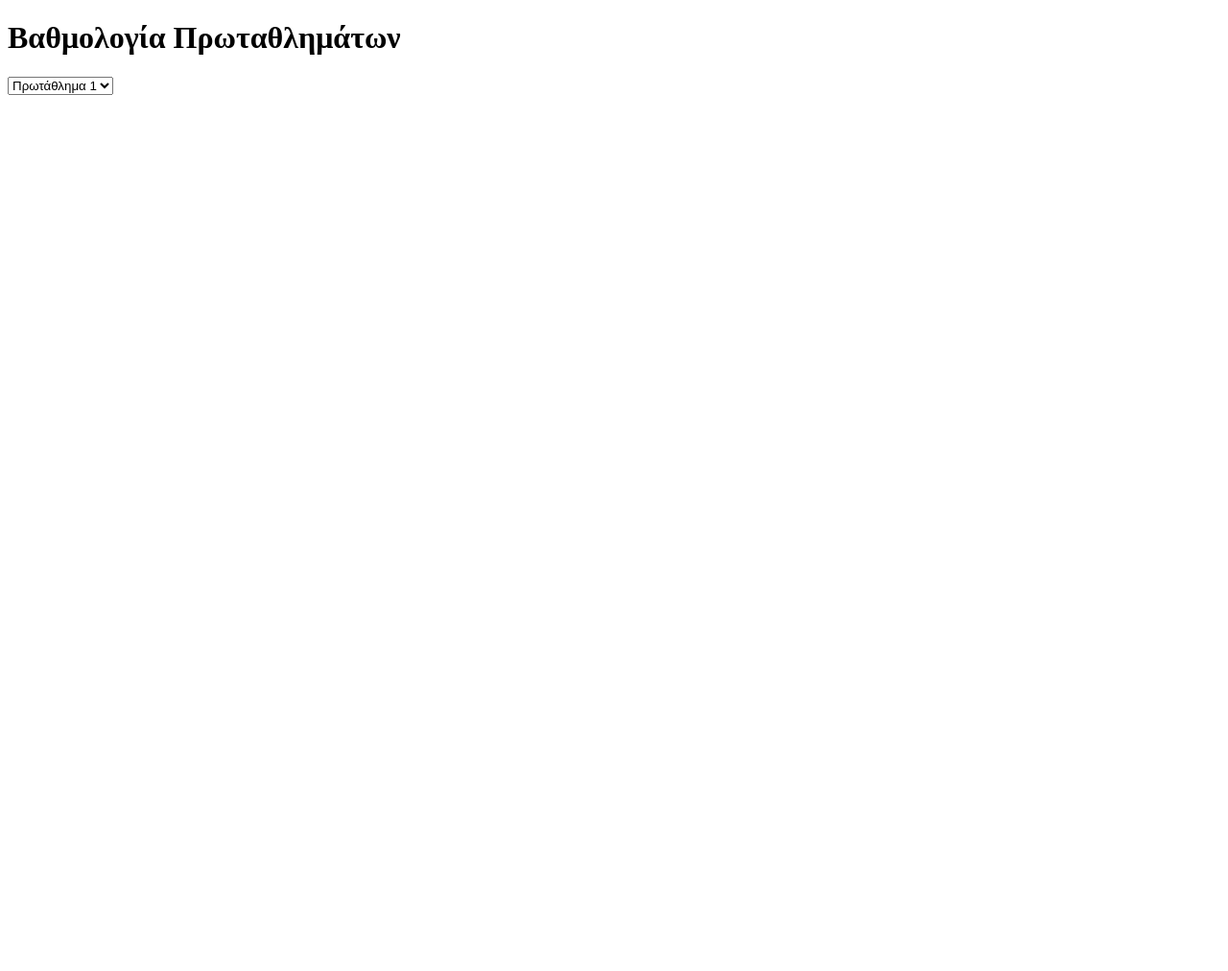
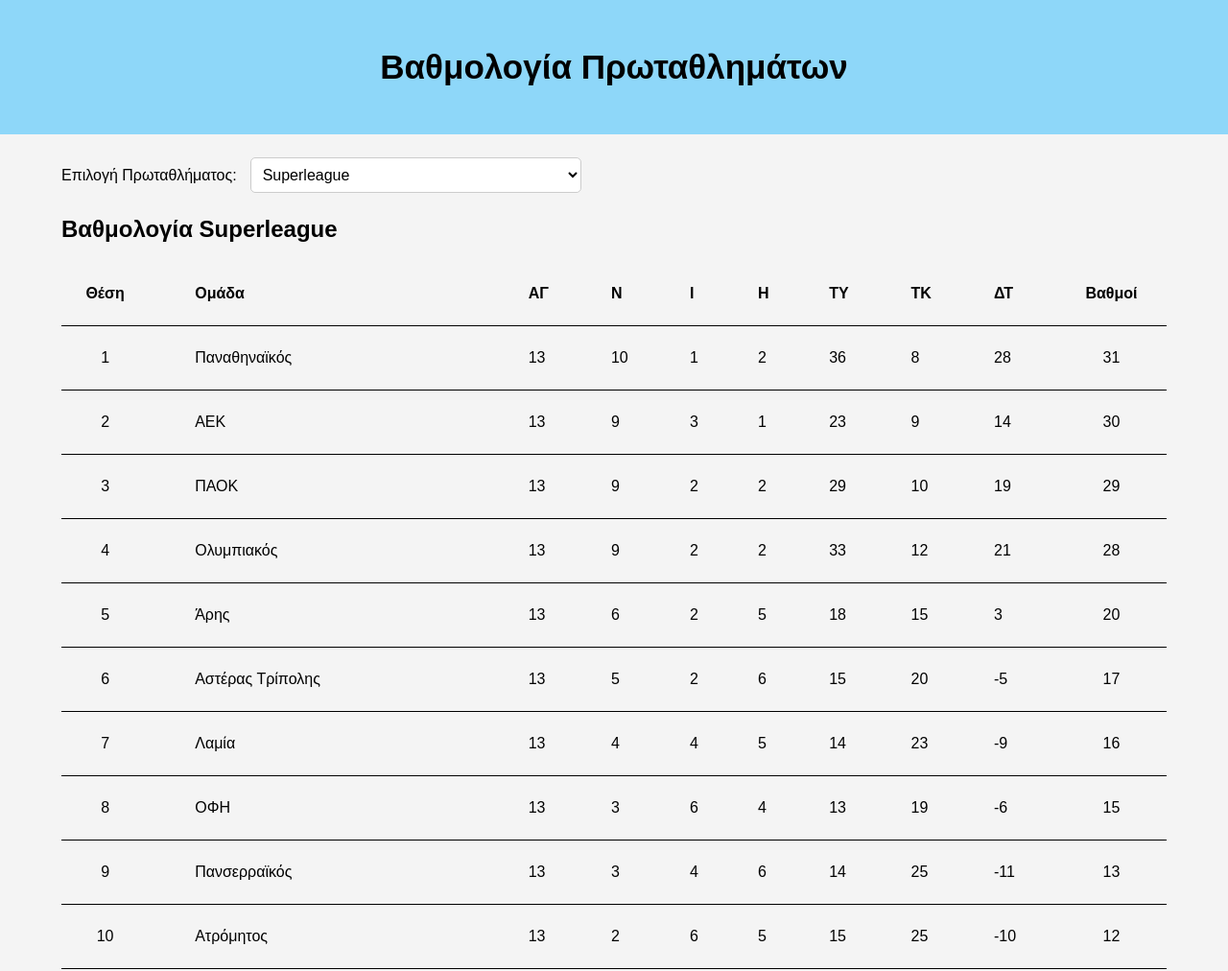
Before and after one commit to HerculesChrysanthos/football-standings, a plain HTML site: page index.html in a window 1280 px wide. Shown: the top 1012 px of the page at 96% size. Before the commit the page ends 800 px from the top, so only its background shows below. Drawn offline with Linux system fonts and the light colour scheme.

Commit message:
Add standings functionality and css

```diff
--- a/index.html
+++ b/index.html
@@ -8,14 +8,26 @@
     <link rel="stylesheet" type="text/css" href="style.css" />
     <title>Βαθμολογία Πρωταθλημάτων</title>
   </head>
-  <body>
-    <h1>Βαθμολογία Πρωταθλημάτων</h1>
+  <body onload="loadStandings()">
+    <header>
+      <h1><a href="index.html">Βαθμολογία Πρωταθλημάτων</a></h1>
+    </header>
+    <main>
+      <div id="choice">
+        <label for="championship">Επιλογή Πρωταθλήματος:</label>
+        <select id="championship" onchange="loadStandings()">
+          <option value="superleague" selected>Superleague</option>
+          <option value="bundesliga">Bundesliga</option>
+          <option value="serieA">Serie A</option>
+        </select>
+      </div>
 
-    <select id="championship" onchange="loadStandings()">
-      <option value="championship1">Πρωτάθλημα 1</option>
-      <option value="championship2">Πρωτάθλημα 2</option>
-      <!-- Add more options as needed -->
-    </select>
-    <script src="script.js"></script>
+      <div id="standings"></div>
+    </main>
+    <footer>
+      <p>Copyright &copy; <strong>Standings</strong> All Rights Reserved</p>
+    </footer>
+
+    <script type="text/javascript" src="script.js"></script>
   </body>
 </html>
--- a/script.js
+++ b/script.js
@@ -0,0 +1,47 @@
+function loadStandings() {
+  const selectedChampionship = document.getElementById('championship').value;
+  const standingsContainer = document.getElementById('standings');
+
+  fetch(`standings/${selectedChampionship}.json`)
+    .then((response) => response.json())
+    .then((data) => {
+      const standingsHTML = `
+          <h2>Βαθμολογία ${data.championship}</h2>
+          <table>
+            <tr id="table-header">
+              <th class="basic position">Θέση</th>
+              <th class="basic team">Ομάδα</th>
+              <th>ΑΓ</th>
+              <th>Ν</th>
+              <th>Ι</th>
+              <th>Η</th>
+              <th>ΤΥ</th>
+              <th>ΤΚ</th>
+              <th>ΔΤ</th>
+              <th class="basic points">Βαθμοί</th>
+            </tr>
+            ${data.standings
+              .map(
+                (standing, index) => `
+              <tr id="table-body">
+                <td class="basic position">${index + 1}</td>
+                <td class="basic team">${standing.team}</td>
+                <td>${standing.matches}</td>
+                <td>${standing.wins}</td>
+                <td>${standing.ties}</td>
+                <td>${standing.loses}</td>
+                <td>${standing.goals}</td>
+                <td>${standing.goalsTaken}</td>
+                <td>${standing.goalDif}</td>
+                <td class="basic points">${standing.points}</td>
+              </tr>
+            `
+              )
+              .join('')}
+          </table>
+        `;
+
+      standingsContainer.innerHTML = standingsHTML;
+    })
+    .catch((error) => console.error('Error fetching data:', error));
+}
--- a/style.css
+++ b/style.css
@@ -0,0 +1,127 @@
+body {
+  font-family: sans-serif;
+  background-color: #f4f4f4;
+  padding: 0;
+  margin: 0;
+}
+
+header {
+  background: rgba(0, 174, 255, 0.42);
+  color: #ffffff;
+}
+
+header h1 {
+  margin: auto;
+  padding: 50px 0;
+  font-size: 2.1em;
+  font-size: 35px;
+  text-align: center;
+}
+
+header h1 a:hover {
+  color: #ffffff;
+}
+
+header h1 a {
+  color: #000000;
+  text-decoration: none;
+}
+
+main {
+  margin: 0 auto;
+  width: 90%;
+}
+
+#choice {
+  display: flex;
+  align-items: center;
+  margin: 24px 0px;
+}
+
+#choice label {
+  margin-right: 14px;
+}
+
+#choice select {
+  width: 30%;
+  padding: 8px;
+  font-size: 16px;
+  box-sizing: border-box;
+  border: 1px solid #ccc;
+  border-radius: 5px;
+  background-color: white;
+}
+
+table {
+  border-collapse: collapse;
+  width: 100%;
+  margin: 0 auto;
+}
+
+th,
+td {
+  border: none;
+  padding: 24px;
+  text-align: left;
+}
+
+th:first-child,
+td:first-child {
+  padding: 24px 24px 24px 0;
+  width: 10%;
+}
+
+th:last-child,
+td:last-child {
+  width: 10%;
+}
+
+.team {
+  padding-right: 124px;
+}
+
+.position,
+.points {
+  text-align: center;
+}
+
+tr {
+  border-bottom: 1px solid black;
+}
+
+footer {
+  background-color: rgba(0, 174, 255, 0.42);
+  padding: 15px;
+  margin-top: 24px;
+}
+
+footer p {
+  text-align: center;
+}
+
+@media screen and (max-width: 1024px) {
+  th:not(.basic),
+  td:not(.basic) {
+    display: none;
+  }
+
+  #choice {
+    flex-direction: column;
+    align-items: start;
+  }
+
+  #choice select {
+    margin-top: 14px;
+    width: 100%;
+  }
+}
+
+@media screen and (max-width: 600px) {
+  select {
+    width: 100%;
+  }
+
+  .team {
+    padding-right: 0px;
+  }
+}
```
